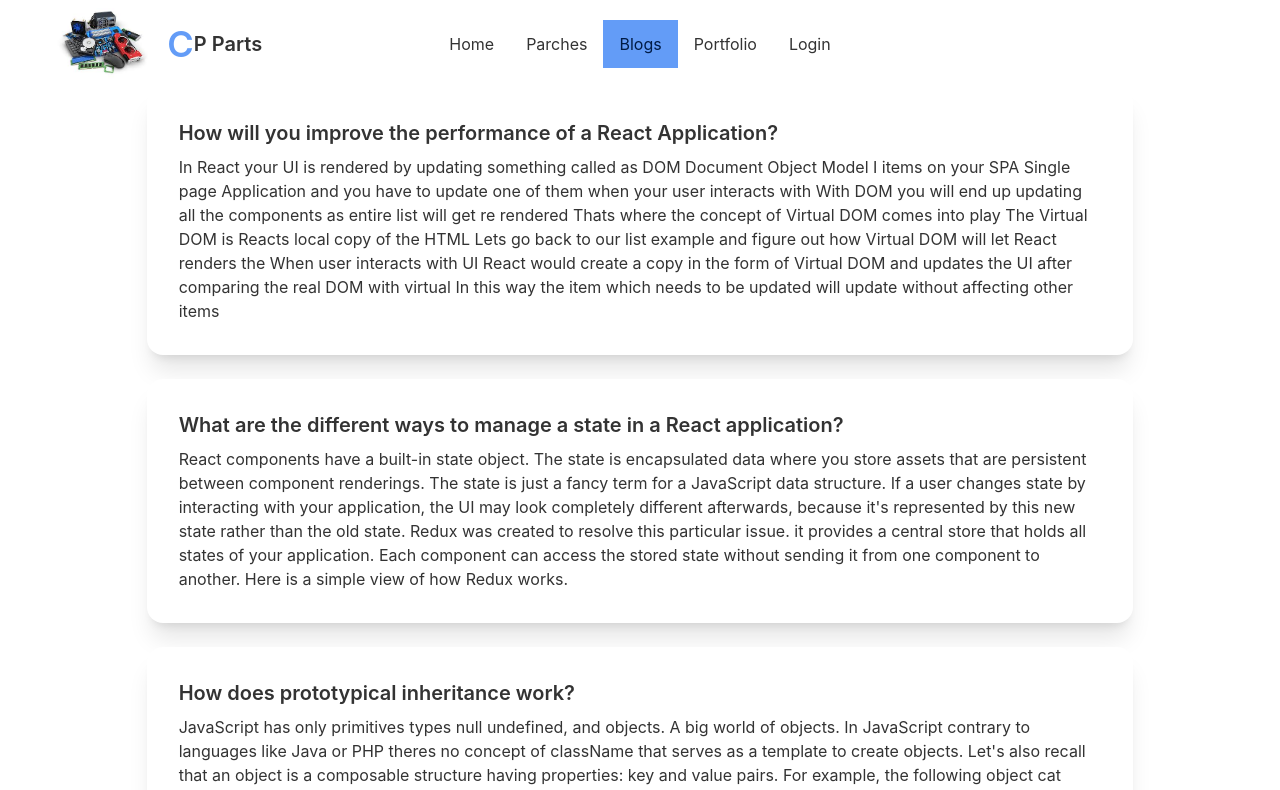
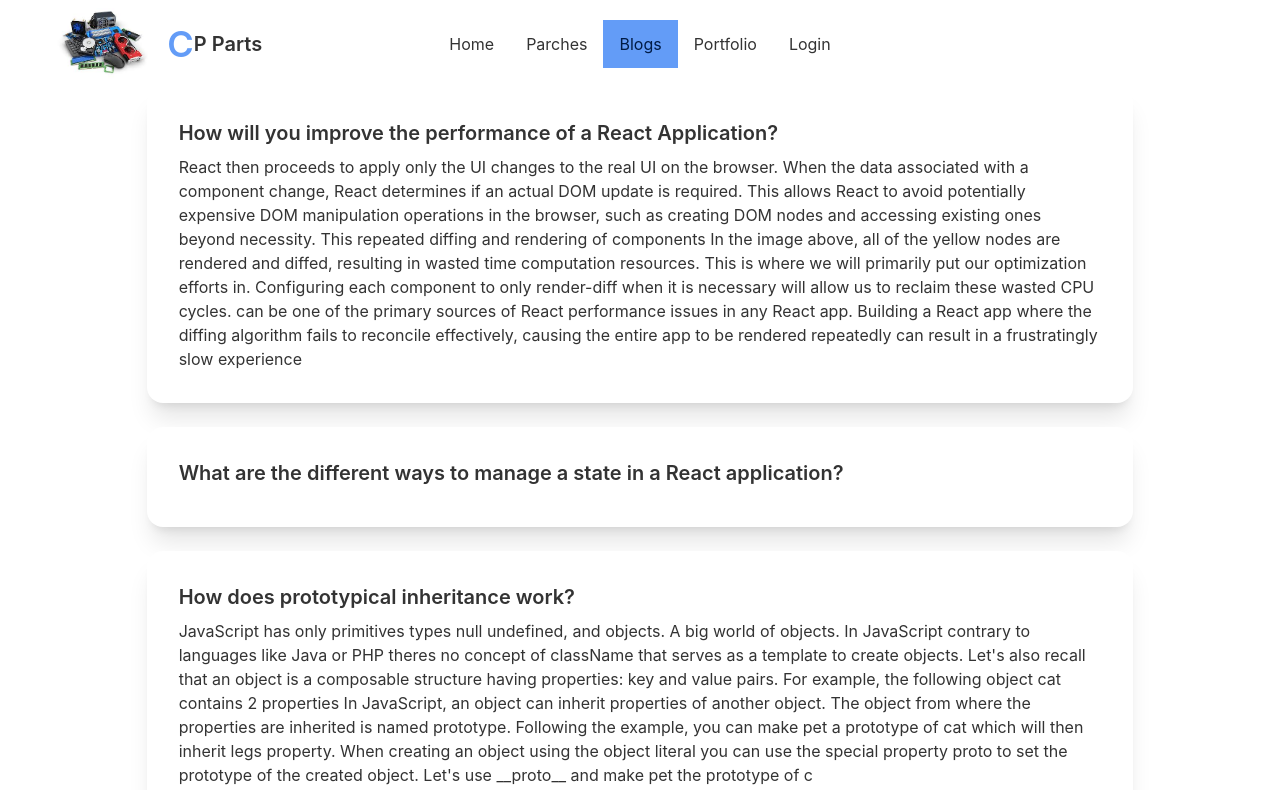
Before and after one commit to Asrafuddinbasir55/computer-parts, a React (Create React App) app: page /blogs in a window 1280 px wide. Shown: the top 790 px of the page. Built offline with nearby package versions, Linux system fonts and the light colour scheme; no server answers.

Commit message:
five commit

```diff
--- a/src/Pages/Blogs.js
+++ b/src/Pages/Blogs.js
@@ -6,11 +6,16 @@ const Blogs = () => {
             <div className="card w-5/6 mx-auto  bg-base-100 shadow-xl">
                 <div className="card-body">
                     <h2 className="card-title">How will you improve the performance of a React Application?</h2>
-                    <p> In React your UI is rendered by updating something called as DOM Document Object Model
-                        I items on your SPA Single page Application and you have to update one of them when your user interacts with  With DOM you will end up updating all the components as entire list will get re rendered
-                        Thats where the concept of Virtual DOM comes into play The Virtual DOM is Reacts local copy of the HTML
-                        Lets go back to our list example and figure out how Virtual DOM will let React renders the
-                        When user interacts with UI React would create a copy in the form of Virtual DOM and updates the UI after comparing the real DOM with virtual  In this way the item which needs to be updated will update without affecting other items
+                    <p>React then proceeds to apply only the UI changes to the real UI on the browser.
+When the data associated with a component change, React determines if an actual DOM update is
+required. This allows React to avoid potentially expensive DOM manipulation operations in the browser,
+such as creating DOM nodes and accessing existing ones beyond necessity.
+This repeated diffing and rendering of components In the image above,
+all of the yellow nodes are rendered and diffed, resulting in wasted time computation
+resources. This is where we will primarily put our optimization efforts in. Configuring each component to
+only render-diff when it is necessary will allow us to reclaim these wasted CPU cycles. can be one of the primary
+sources of React performance issues in any React app. Building a React app where the diffing algorithm fails to reconcile effectively,
+causing the entire app to be rendered repeatedly can result in a frustratingly slow experience
                     </p>
                 </div>
             </div>
@@ -19,14 +24,7 @@ const Blogs = () => {
             <div className="card w-5/6 mx-auto gap-4 bg-base-100 shadow-xl">
                 <div className="card-body">
                     <h2 className="card-title">What are the different ways to manage a state in a React application?</h2>
-                    <p>React components have a built-in state object. The state is encapsulated data where
-                        you store assets that are persistent between component renderings.
-                        The state is just a fancy term for a JavaScript data structure. If a user
-                        changes state by interacting with your application, the UI may look completely
-                        different afterwards, because it's represented by this new state rather than the old state.
-                        Redux was created to resolve this particular issue. it provides a central store that holds all states of
-                        your application. Each component can access the stored state without sending it from one component to another.
-                        Here is a simple view of how Redux works.
+                    <p>
                     </p>
                 </div>
             </div>
```
